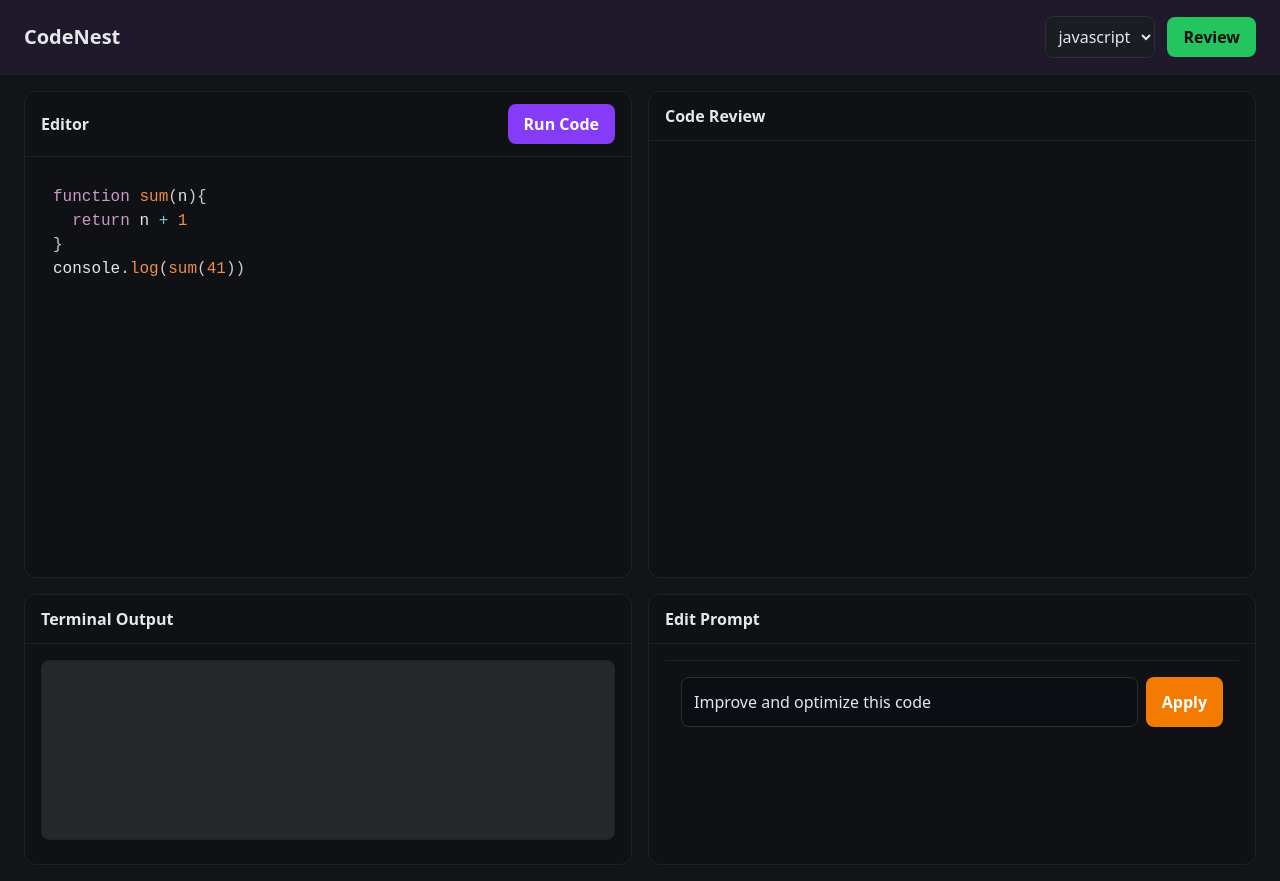
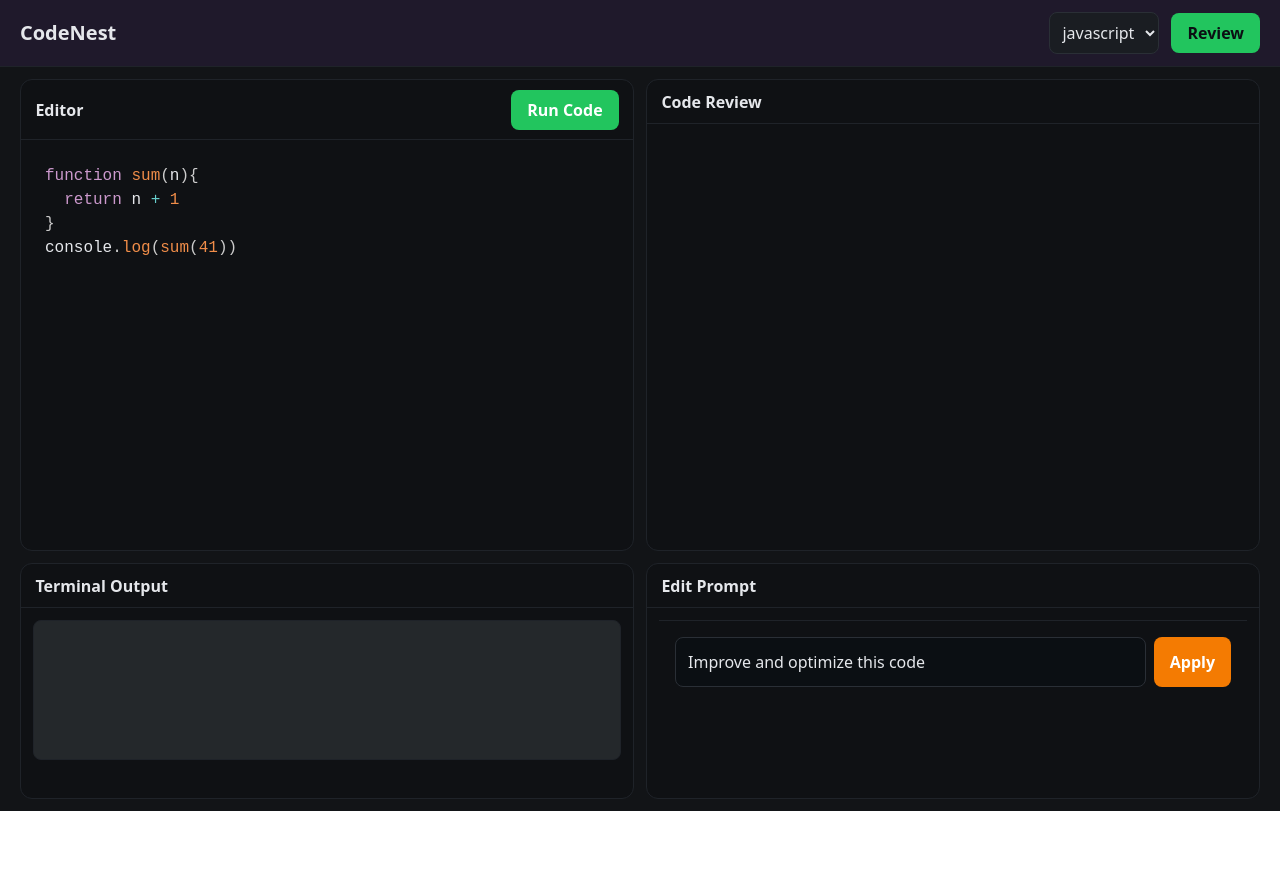
Before and after one commit to Suvradip01/CodeNest, a React app in the folder Frontend/: page / in a window 1280 px wide. After the commit the page ends 811 px from the top, so only its background shows below. Built offline with nearby package versions, Linux system fonts and the light colour scheme; the HTML template or start-up script is replaced by a standard one.

Commit message:
fixed layout

```diff
--- a/Frontend/src/App.css
+++ b/Frontend/src/App.css
@@ -16,26 +16,23 @@ body,
 
 /* --- Layout Container --- */
 .wrap {
-    min-height: 100%;
-    /* Ensures background covers the whole screen */
+    min-height: 100vh;
     background: #121417;
-    /* Primary dark background color */
     color: #e5e7eb;
-    /* Light text color */
 }
 
 /* --- Top Navigation Bar (.topbar) --- */
 .topbar {
+    position: sticky;
+    top: 0;
+    z-index: 10;
     display: flex;
     gap: 0.75rem;
-    /* Space between elements */
     align-items: center;
     justify-content: space-between;
-    padding: 1rem 1.5rem;
+    padding: 0.75rem 1.25rem;
     background: #1f192b;
-    /* Custom dark purple background for the top bar */
     border-bottom: 1px solid #1f2329;
-    /* Separator line */
 }
 
 .brand {
@@ -75,12 +72,12 @@ body,
 
 /* --- Main Content Area (.main) --- */
 .main {
-    /* Grid layout: two equal columns, two dynamic rows (for code/review and terminal/prompt) */
     display: grid;
     grid-template-columns: 1fr 1fr;
-    grid-template-rows: auto auto;
-    gap: 1rem;
-    padding: 1rem 1.5rem;
+    grid-template-rows: 2fr 1fr;
+    gap: 0.75rem;
+    padding: 0.75rem 1.25rem;
+    height: calc(100vh - 56px);
 }
 
 /* --- Panel Styles (Base for all content containers) --- */
@@ -89,31 +86,32 @@ body,
     border: 1px solid #1f2329;
     border-radius: 0.75rem;
     overflow: hidden;
+    display: flex;
+    flex-direction: column;
 }
 
 .panelHeader {
     display: flex;
     align-items: center;
     justify-content: space-between;
-    padding: 0.75rem 1rem;
+    padding: 0.6rem 0.9rem;
     border-bottom: 1px solid #1f2329;
     font-weight: 600;
+    flex: 0 0 auto;
 }
 
 /* Standard Panel Body Height (e.g., Code Editor, Main Review) */
 .panelBody {
-    padding: 1rem;
-    height: 420px;
-    /* Fixed height for primary content area */
+    padding: 0.75rem;
     overflow: auto;
+    flex: 1 1 auto;
 }
 
 /* Smaller Panel Body Height (e.g., dedicated AI Panel) */
 .panelBodySm {
-    padding: 1rem;
-    height: 220px;
-    /* Smaller fixed height for secondary content */
+    padding: 0.75rem;
     overflow: auto;
+    min-height: 140px;
 }
 
 /* --- Code Editor & Review Content Styling --- */
@@ -160,8 +158,7 @@ body,
 
 /* Run Button (placed below the editor) */
 .runBtn {
-    background: #863bf6;
-    /* Custom purple action button */
+    background: #22c55e;
     color: #fff;
     border: none;
     border-radius: 0.5rem;
@@ -173,16 +170,13 @@ body,
 /* --- Terminal Output Style --- */
 .term {
     background: #24282b;
-    /* Slightly lighter dark background for contrast */
     border: 1px solid #1f2329;
     color: #22c55e;
-    /* Bright green text for output */
     border-radius: 0.5rem;
-    padding: 1rem;
+    padding: 0.75rem;
     font-family: monospace;
     white-space: pre-wrap;
-    height: 180px;
-    /* Fixed height for the terminal */
+    height: 140px;
     overflow: auto;
 }
 
```
